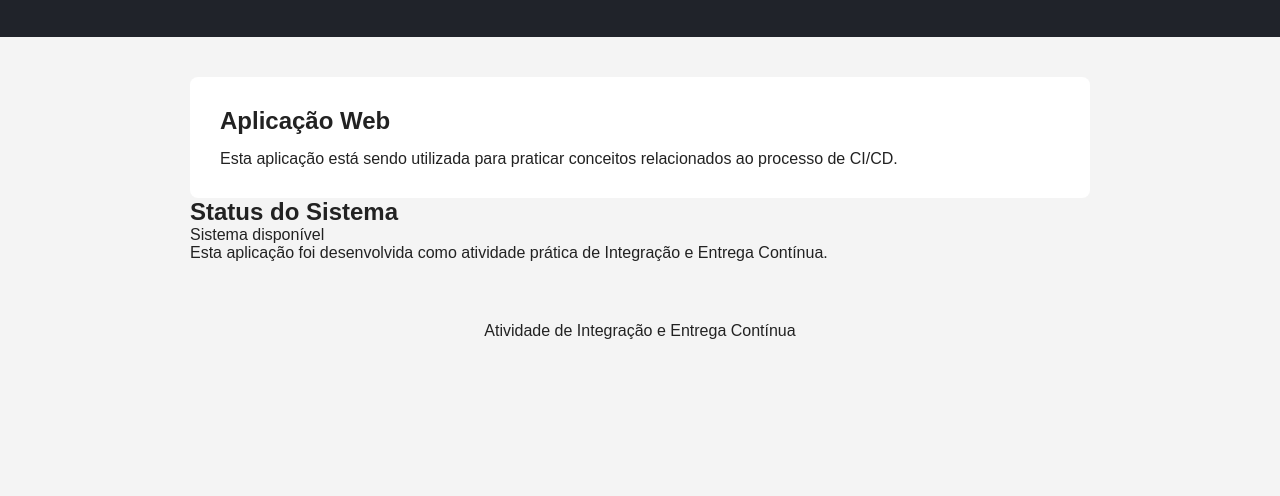
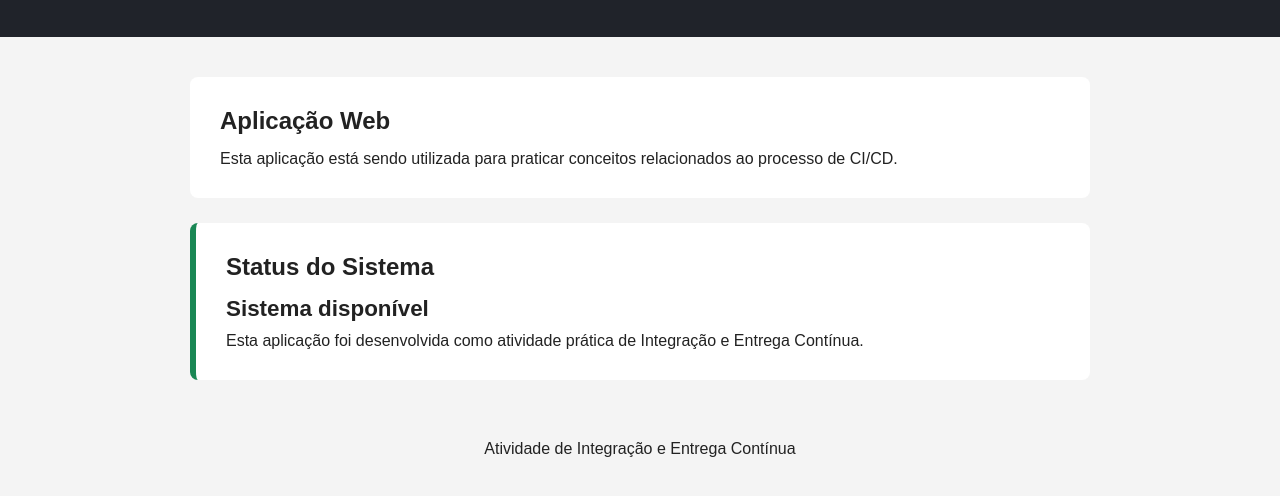
Before and after one commit to xeroxbob27/ensaio-cicd-Guilherme-Henrique-Lopes, a plain HTML site: page index.html in a window 1280 px wide. Shown: the part 108-604 px from the top of the page. Drawn offline with Linux system fonts and the light colour scheme.

Commit message:
style(status): adicionar estilo para seção de status

```diff
--- a/style.css
+++ b/style.css
@@ -37,6 +37,24 @@ main {
     margin-bottom: 15px;
 }
 
+.status {
+    background-color: white;
+    margin-top: 25px;
+    padding: 30px;
+    border-radius: 8px;
+    border-left: 6px solid #198754;
+}
+
+.status h2 {
+    margin-bottom: 15px;
+}
+
+.status-mensagem {
+    font-size: 1.4rem;
+    font-weight: bold;
+    margin-bottom: 10px;
+}
+
 footer {
     margin-top: 40px;
     padding: 20px;
```
